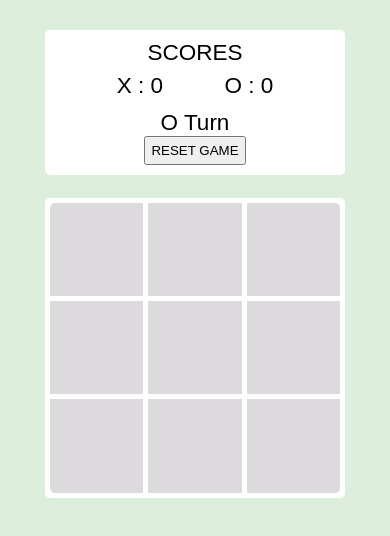
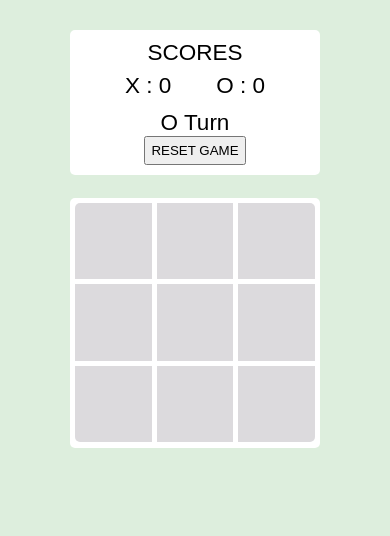
Before and after one commit to itsdonnix/simple-tic-tac-toe, a website built with Vite: page index.html in a window 390 px wide. Built offline with nearby package versions, Linux system fonts and the light colour scheme.

Commit message:
Make board responsive
Signed-off-by: Don Alfons Nisnoni <donnisnoni@outlook.com>

```diff
--- a/src/styles/index.scss
+++ b/src/styles/index.scss
@@ -1,6 +1,6 @@
 :root {
   --box-width: calc(15vw - 2em);
-  --box-min-size: 300px;
+  --box-min-size: 250px;
 }
 
 * {
@@ -53,7 +53,7 @@ body {
 #board {
   background-color: hsl(0, 0%, 100%);
   display: grid;
-  font-size: 50px;
+  font-size: calc(var(--box-min-size) / 5);
   font-weight: 800;
   grid-gap: 5px;
   grid-template-columns: repeat(3, 1fr);
@@ -100,3 +100,21 @@ body {
     color: hsl(265, 14%, 33%);
   }
 }
+
+@media screen and (min-width: 400px) {
+  :root {
+    --box-min-size: 300px;
+  }
+}
+
+@media screen and (min-width: 600px) {
+  :root {
+    --box-min-size: 350px;
+  }
+}
+
+@media screen and (min-width: 800px) {
+  :root {
+    --box-min-size: 450px;
+  }
+}
```
